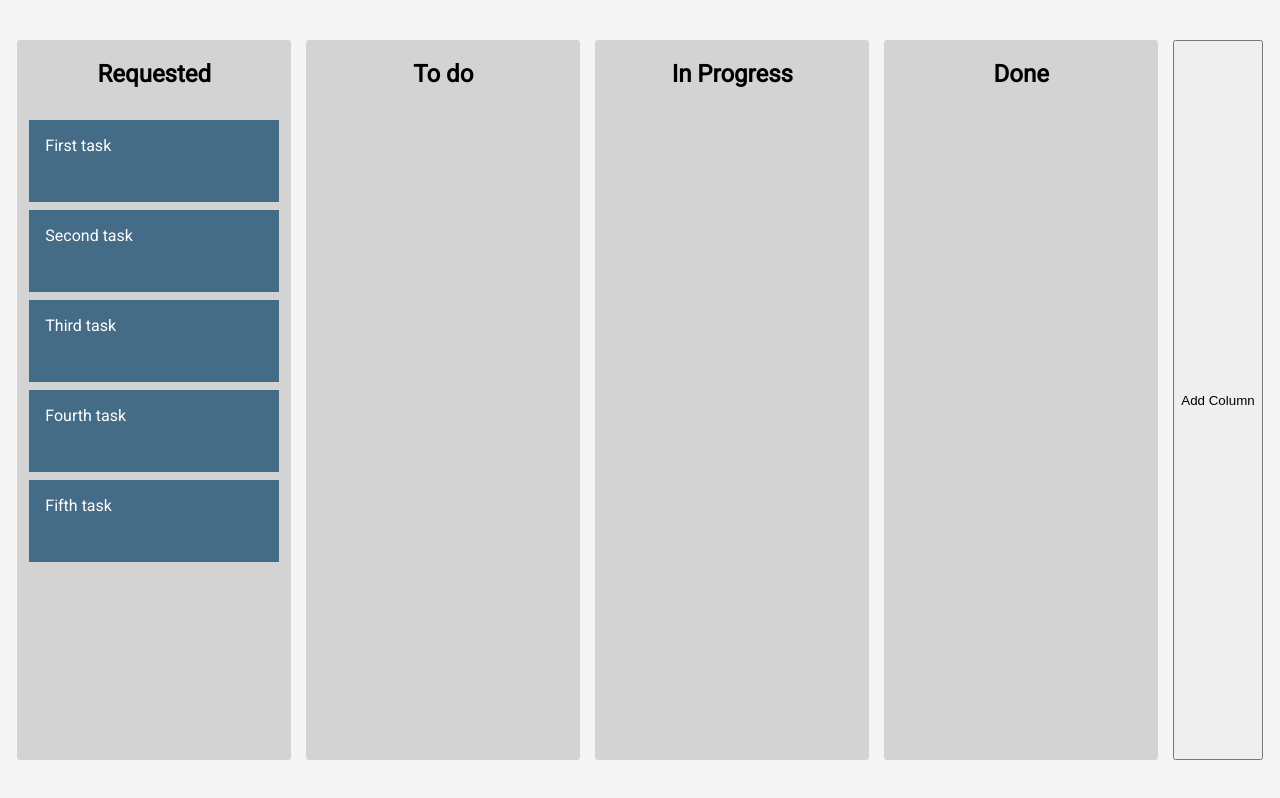
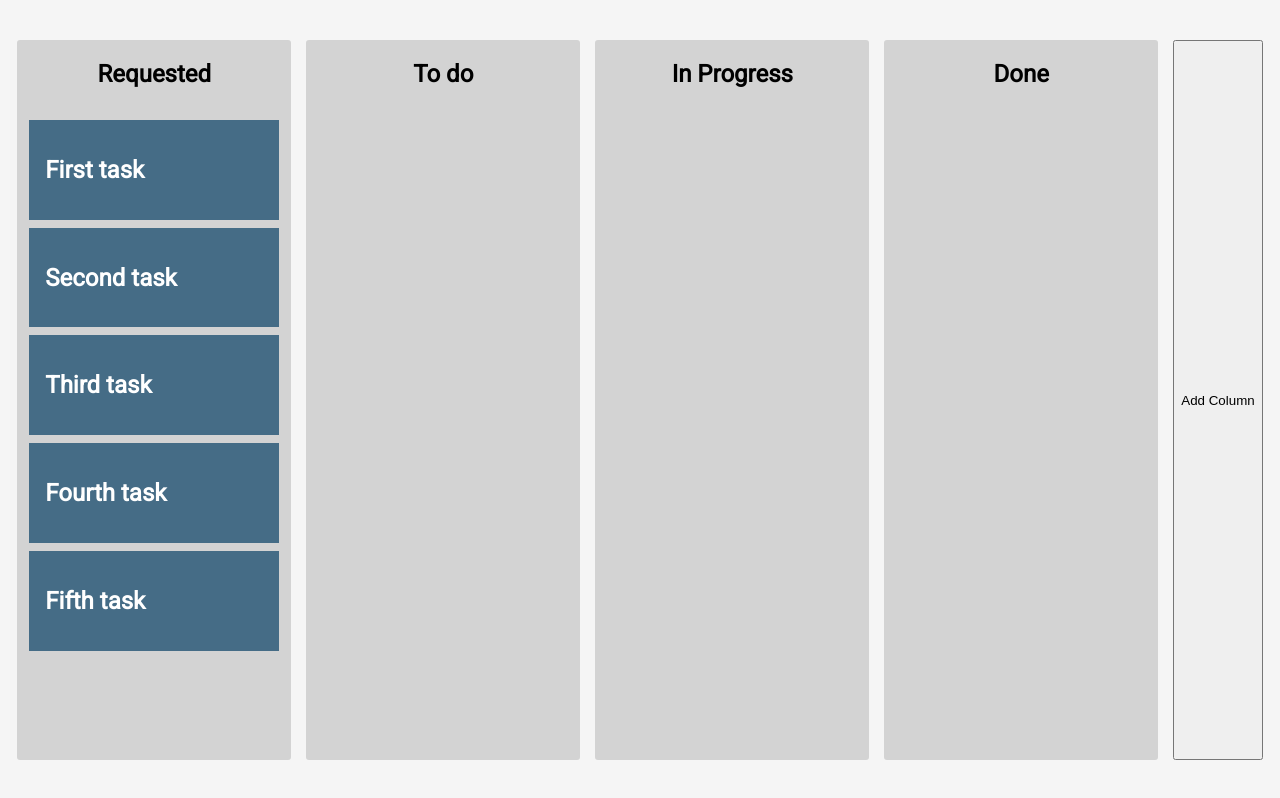
Before and after one commit to shaychoo/trello-clone2, a React (Create React App) app: page / in a window 1280 px wide. Shown: the top 798 px of the page. Built offline with nearby package versions, Linux system fonts and the light colour scheme.

Commit message:
more style

```diff
--- a/public/index.html
+++ b/public/index.html
@@ -37,8 +37,22 @@
       body {
         margin: 0;
         background-color: #f5f5f5;
+
         font-family: "Roboto", sans-serif;
       }
+      input {
+        border: 0px;
+        background-color: #00FFFF99;
+        font-size: 1.5em;
+        margin-top: 0.83em;
+        width: 90%;
+        border-radius: 8px;
+        font-weight: bolder;
+        text-align: center;
+      }
+      textarea, input { outline: none; }
+      /* input { box-shadow: none !important; } */
+/* :-webkit-autofill { color: #fff !important; } */
     </style>
   </head>
 
--- a/src/App.js
+++ b/src/App.js
@@ -75,7 +75,7 @@ function App() {
       ...columns,
 
       [uuid()]: {
-        name: " ",
+        name: "New Column",
         items: [],
       },
     };
--- a/src/Task.jsx
+++ b/src/Task.jsx
@@ -1,5 +1,6 @@
 import React, { Component } from "react";
 import { Draggable } from "react-beautiful-dnd";
+import TaskColumnTitle from "./TaskColumnTitle";
 
 export default class Task extends Component {
   render() {
@@ -22,7 +23,10 @@ export default class Task extends Component {
                 ...provided.draggableProps.style,
               }}
             >
-              {item.content}
+              <TaskColumnTitle
+                title={item.content}
+                noChange={() => {}}
+              ></TaskColumnTitle>
             </div>
           );
         }}
--- a/src/TaskColumnTitle.jsx
+++ b/src/TaskColumnTitle.jsx
@@ -41,9 +41,9 @@ export default function TaskColumnTitle(props) {
             setEditMode(!editMode);
           }
         }}
-        onBlur={() => {
-          setEditMode(!editMode);
-        }}
+        // onBlur={() => {
+        //   setEditMode(!editMode);
+        // }}
       />
     </>
   );
```
